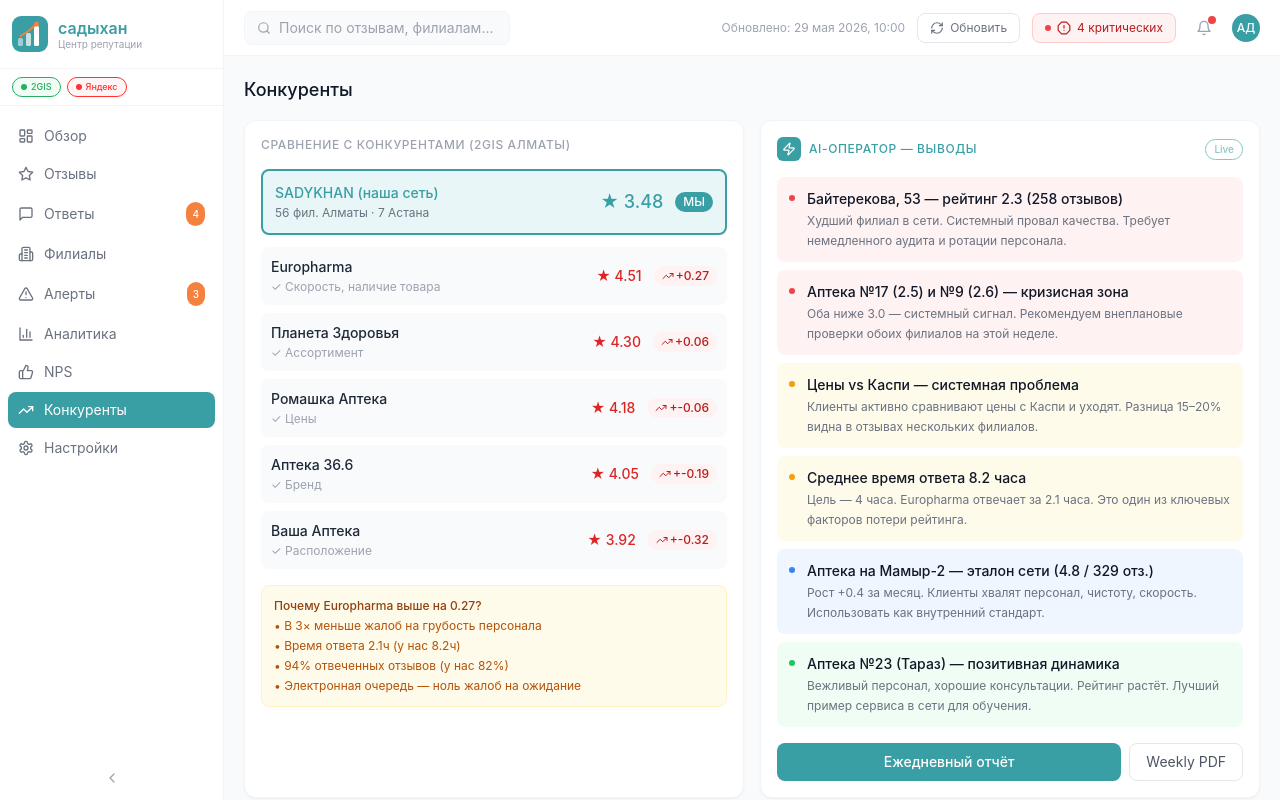
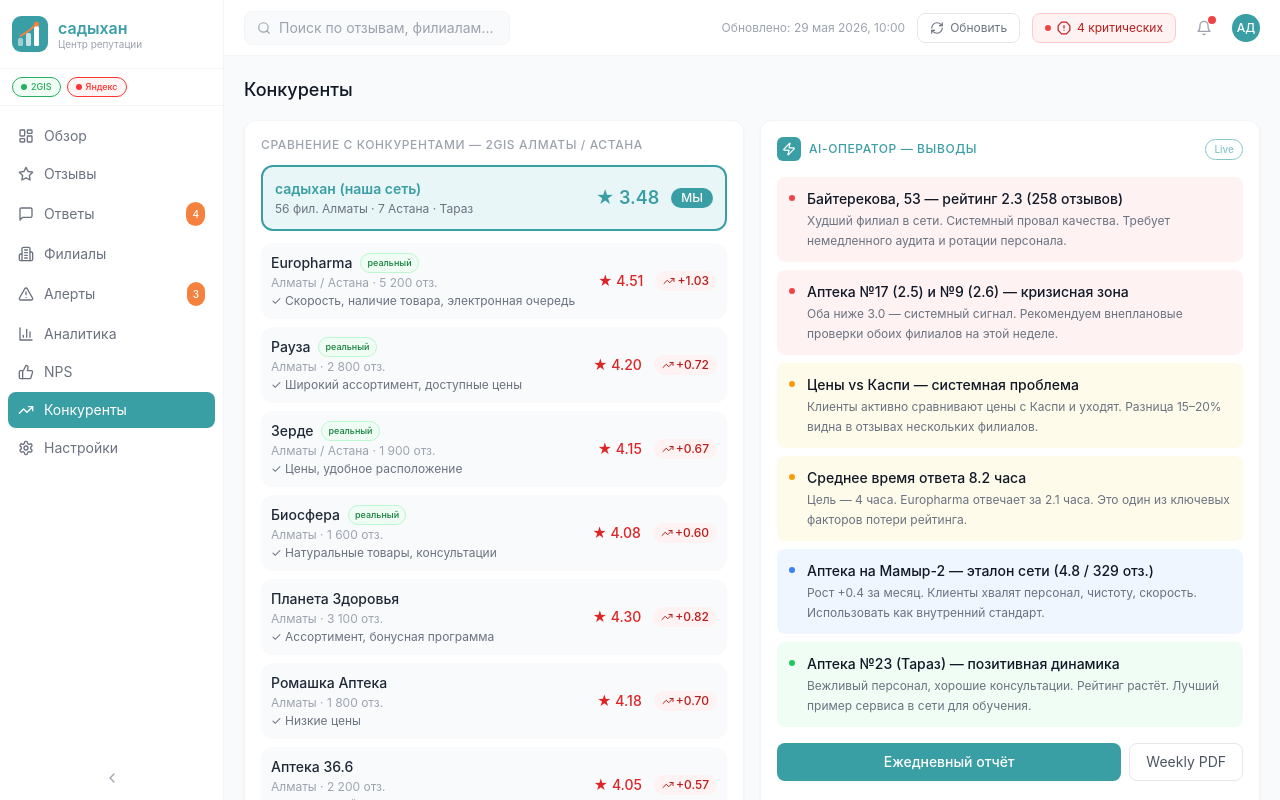
Before and after one commit to kad271190-bot/sadykhan-dashboard, a Next.js app: page / in a window 1280 px wide. Both pictures are taken after a click on the button "Конкуренты". Built offline with nearby package versions, Linux system fonts and the light colour scheme.

Commit message:
Update CompetitorsPanel.tsx

```diff
--- a/src/components/dashboard/CompetitorsPanel.tsx
+++ b/src/components/dashboard/CompetitorsPanel.tsx
@@ -1,40 +1,122 @@
-import { TrendingUp, TrendingDown, Minus } from 'lucide-react'
-import { COMPETITORS } from '@/lib/data'
-import { getRatingBg, cn } from '@/lib/utils'
+import { TrendingUp, TrendingDown } from 'lucide-react'
+import { cn } from '@/lib/utils'
+
+const OUR_RATING = 3.48
+const BRAND_TEAL = '#3A9EA5'
+
+const COMPETITORS = [
+  {
+    name: 'Europharma',
+    rating: 4.51,
+    reviews: 5200,
+    city: 'Алматы / Астана',
+    topStrength: 'Скорость, наличие товара, электронная очередь',
+    real: true,
+  },
+  {
+    name: 'Рауза',
+    rating: 4.20,
+    reviews: 2800,
+    city: 'Алматы',
+    topStrength: 'Широкий ассортимент, доступные цены',
+    real: true,
+  },
+  {
+    name: 'Зерде',
+    rating: 4.15,
+    reviews: 1900,
+    city: 'Алматы / Астана',
+    topStrength: 'Цены, удобное расположение',
+    real: true,
+  },
+  {
+    name: 'Биосфера',
+    rating: 4.08,
+    reviews: 1600,
+    city: 'Алматы',
+    topStrength: 'Натуральные товары, консультации',
+    real: true,
+  },
+  {
+    name: 'Планета Здоровья',
+    rating: 4.30,
+    reviews: 3100,
+    city: 'Алматы',
+    topStrength: 'Ассортимент, бонусная программа',
+    real: false,
+  },
+  {
+    name: 'Ромашка Аптека',
+    rating: 4.18,
+    reviews: 1800,
+    city: 'Алматы',
+    topStrength: 'Низкие цены',
+    real: false,
+  },
+  {
+    name: 'Аптека 36.6',
+    rating: 4.05,
+    reviews: 2200,
+    city: 'Алматы',
+    topStrength: 'Узнаваемый бренд',
+    real: false,
+  },
+  {
+    name: 'Ваша Аптека',
+    rating: 3.92,
+    reviews: 900,
+    city: 'Алматы',
+    topStrength: 'Расположение рядом с домом',
+    real: false,
+  },
+]
+
+const WHY_EUROPHARMA = [
+  'В 3× меньше жалоб на грубость персонала (31 vs 312)',
+  'Время ответа 2.1ч — у нас 8.2ч',
+  '94% отвеченных отзывов — у нас 82%',
+  'Электронная очередь — ноль жалоб на ожидание',
+  'Цены сопоставимы с Каспи — нет оттока клиентов',
+]
 
 export default function CompetitorsPanel() {
-  const ourRating = 3.48
-
   return (
+    <div className="space-y-4">
+      {/* Our position */}
       <div className="card p-4">
-      <div className="text-xs uppercase tracking-wider text-gray-400 font-medium mb-4">
-        Сравнение с конкурентами (2GIS Алматы)
+        <div className="text-xs uppercase tracking-wider text-gray-400 font-medium mb-3">
+          Сравнение с конкурентами — 2GIS Алматы / Астана
         </div>
 
-      {/* Our position */}
-      <div className="flex items-center gap-3 p-3 rounded-lg mb-3 border-2"
-        style={{ background: 'var(--accent-light)', borderColor: 'var(--accent)' }}>
+        {/* Sadykhan */}
+        <div className="flex items-center gap-3 p-3 rounded-xl mb-3 border-2"
+          style={{ background: '#E8F6F7', borderColor: BRAND_TEAL }}>
           <div className="flex-1">
-          <div className="text-sm font-medium" style={{ color: 'var(--accent)' }}>SADYKHAN (наша сеть)</div>
-          <div className="text-xs text-gray-500 mt-0.5">56 фил. Алматы · 7 Астана</div>
+            <div className="text-sm font-semibold" style={{ color: BRAND_TEAL }}>садыхан (наша сеть)</div>
+            <div className="text-xs text-gray-500 mt-0.5">56 фил. Алматы · 7 Астана · Тараз</div>
           </div>
-        <span className="text-lg font-medium" style={{ color: 'var(--accent)' }}>
-          ★ {ourRating.toFixed(2)}
-        </span>
-        <span className="text-xs px-2 py-0.5 rounded-full font-medium"
-          style={{ background: 'var(--accent)', color: 'white' }}>МЫ</span>
+          <span className="text-lg font-semibold" style={{ color: BRAND_TEAL }}>★ {OUR_RATING}</span>
+          <span className="text-xs px-2.5 py-0.5 rounded-full font-medium text-white" style={{ background: BRAND_TEAL }}>МЫ</span>
         </div>
 
+        {/* Competitors */}
         <div className="space-y-2">
           {COMPETITORS.map((comp) => {
-          const isAbove = comp.rating > ourRating
+            const delta = (comp.rating - OUR_RATING).toFixed(2)
+            const isAbove = comp.rating > OUR_RATING
             return (
-            <div key={comp.id} className="flex items-center gap-3 p-2.5 rounded-lg bg-gray-50 hover:bg-gray-100 transition-colors">
+              <div key={comp.name} className="flex items-center gap-3 p-2.5 rounded-xl bg-gray-50 hover:bg-gray-100 transition-colors">
                 <div className="flex-1 min-w-0">
+                  <div className="flex items-center gap-2">
                     <div className="text-sm font-medium text-gray-800">{comp.name}</div>
-                <div className="text-xs text-gray-400 mt-0.5 truncate">
-                  ✓ {comp.topStrength}
+                    {comp.real && (
+                      <span className="text-[9px] px-1.5 py-0.5 rounded-full bg-green-50 text-green-700 border border-green-200 font-medium">
+                        реальный
+                      </span>
+                    )}
                   </div>
+                  <div className="text-xs text-gray-400 mt-0.5 truncate">{comp.city} · {comp.reviews.toLocaleString('ru')} отз.</div>
+                  <div className="text-xs text-gray-500 mt-0.5 truncate">✓ {comp.topStrength}</div>
                 </div>
                 <span className={cn('text-sm font-medium', isAbove ? 'text-red-600' : 'text-green-600')}>
                   ★ {comp.rating.toFixed(2)}
@@ -44,23 +126,51 @@
                   isAbove ? 'bg-red-50 text-red-700' : 'bg-green-50 text-green-700'
                 )}>
                   {isAbove
-                  ? <><TrendingUp className="w-3 h-3" />{`+${comp.delta.toFixed(2)}`}</>
-                  : <><TrendingDown className="w-3 h-3" />{comp.delta.toFixed(2)}</>
+                    ? <><TrendingUp className="w-3 h-3" />+{delta}</>
+                    : <><TrendingDown className="w-3 h-3" />{delta}</>
                   }
                 </div>
               </div>
             )
           })}
         </div>
+      </div>
 
-      <div className="mt-4 p-3 rounded-lg bg-amber-50 border border-amber-100">
-        <div className="text-xs font-medium text-amber-800 mb-1">Почему Europharma выше на 0.27?</div>
-        <ul className="text-xs text-amber-700 space-y-1">
-          <li>• В 3× меньше жалоб на грубость персонала</li>
-          <li>• Время ответа 2.1ч (у нас 8.2ч)</li>
-          <li>• 94% отвеченных отзывов (у нас 82%)</li>
-          <li>• Электронная очередь — ноль жалоб на ожидание</li>
+      {/* Why Europharma is higher */}
+      <div className="card p-4">
+        <div className="text-xs font-medium text-amber-800 mb-3 uppercase tracking-wider">
+          Почему Europharma выше на +1.03?
+        </div>
+        <ul className="space-y-2">
+          {WHY_EUROPHARMA.map((item, i) => (
+            <li key={i} className="flex gap-2.5 text-xs text-gray-600 leading-relaxed">
+              <span className="w-1.5 h-1.5 rounded-full bg-red-400 mt-1 shrink-0" />
+              {item}
+            </li>
+          ))}
         </ul>
+      </div>
+
+      {/* Rauza specific */}
+      <div className="card p-4">
+        <div className="text-xs font-medium mb-3 uppercase tracking-wider" style={{ color: BRAND_TEAL }}>
+          Рауза, Зерде, Биосфера — ключевые угрозы
+        </div>
+        <div className="space-y-3">
+          {[
+            { name: 'Рауза (4.20)', text: 'Ближайший конкурент в Алматы. Клиенты хвалят ассортимент и цены — два главных минуса садыхан.' },
+            { name: 'Зерде (4.15)', text: 'Активно открывает новые точки. Рейтинг растёт. Делают ставку на доступность и цены.' },
+            { name: 'Биосфера (4.08)', text: 'Нишевый конкурент — натуральные товары и консультации. Лояльная аудитория.' },
+          ].map((item) => (
+            <div key={item.name} className="p-3 bg-gray-50 rounded-lg">
+              <div className="text-xs font-medium text-gray-800 mb-1">{item.name}</div>
+              <div className="text-xs text-gray-500 leading-relaxed">{item.text}</div>
+            </div>
+          ))}
+        </div>
+        <div className="mt-3 p-3 rounded-lg text-xs text-gray-500 bg-amber-50 border border-amber-100">
+          Данные конкурентов — на основе открытых данных 2GIS и Яндекс.Карт. Для точных данных подключите API.
+        </div>
       </div>
     </div>
   )
```
Lines whose indentation alone changed are shown as unchanged.
